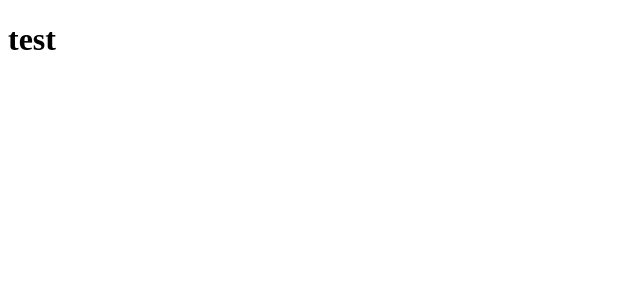
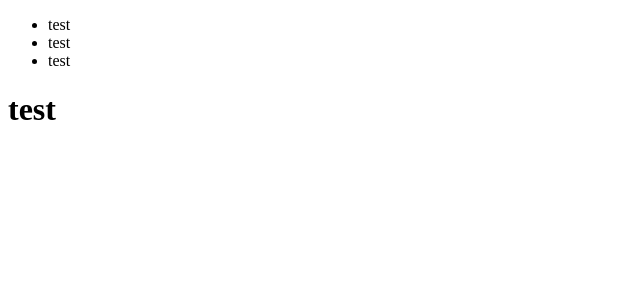
Before and after one commit to XRaiderGH/robin-dashboard, a Next.js app in the folder robin-dashboard/: page / in a window 1280 px wide. Shown: the top 300 px of the page, without its empty margins (0-640 px from the left). Built offline with nearby package versions, Linux system fonts and the light colour scheme.

Commit message:
veranderingen layout

```diff
--- a/robin-dashboard/components/layout.js
+++ b/robin-dashboard/components/layout.js
@@ -1,12 +1,18 @@
 const Layout = ({children}) => {
     return (
         <>
-            <div className={'nav'}>
-
+            <div className='flex'>
+                <nav className='w-328'>
+                    <ul>
+                        <li>test</li>
+                        <li>test</li>
+                        <li>test</li>
+                    </ul>
+                </nav>
+                <main className='bg-gradient-to-br from-green-500 to-blue-400 from h-100 w-full'>
+                    {children}
+                </main>
             </div>
-            <main>
-                {children}
-            </main>
         </>
     )
 };
--- a/robin-dashboard/styles/styles.css
+++ b/robin-dashboard/styles/styles.css
@@ -0,0 +1,3 @@
+.h-100{
+    height: 100vh;
+}
```
Also changed, not shown: robin-dashboard/tailwind.config.js (+9 -1 lines).
